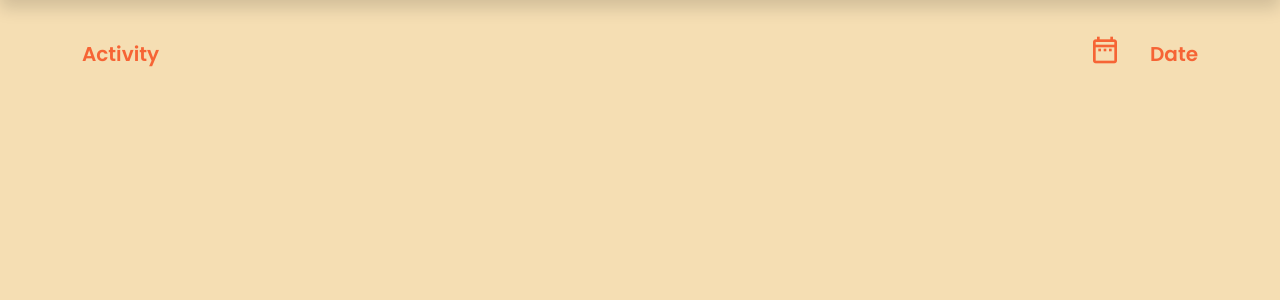
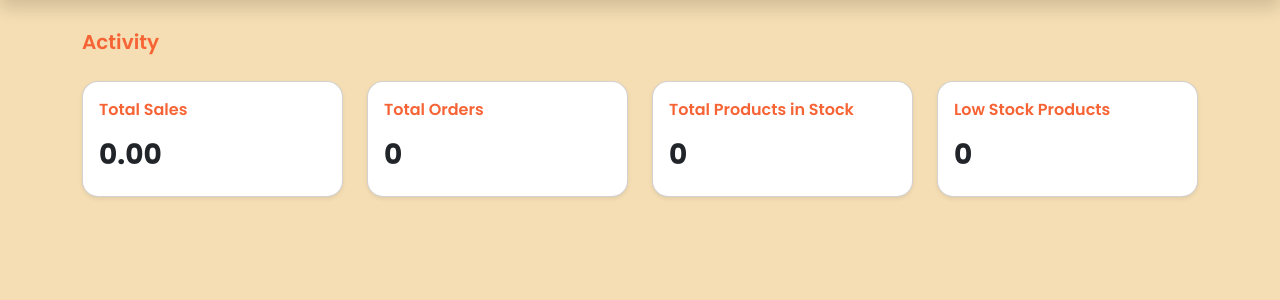
Before and after one commit to jeriel08/SmartStock-Inventory-IT6-Project, a PHP site: page /views/dashboard.php in a window 1280 px wide. Shown: the part 69-369 px from the top of the page. Run offline with PHP 8.4, Linux system fonts and the light colour scheme; a user stored in the database is signed in.

Commit message:
Integrate php and database on dashboard

```diff
--- a/views/dashboard.php
+++ b/views/dashboard.php
@@ -4,6 +4,30 @@ if (!isset($_SESSION['user_id'])) {
   header('Location: ../index.php');
   exit();
 }
+
+include '../database/database.php';
+
+// Call the stored procedure
+$sql = "CALL GetDashboardStats()";
+$result = $conn->multi_query($sql);
+
+$dashboardData = [];
+if ($result) {
+  do {
+    if ($res = $conn->store_result()) {
+      $dashboardData[] = $res->fetch_assoc();
+      $res->free();
+    }
+  } while ($conn->more_results() && $conn->next_result());
+}
+
+$conn->close();
+
+// Assign values
+$totalSales = $dashboardData[0]['total_sales'] ?? 0;
+$totalOrders = $dashboardData[1]['total_orders'] ?? 0;
+$totalProducts = $dashboardData[2]['total_products'] ?? 0;
+$lowStockProducts = $dashboardData[3]['low_stock_products'] ?? 0;
 ?>
 
 <!DOCTYPE html>
@@ -150,14 +174,37 @@ if (!isset($_SESSION['user_id'])) {
     <div class="row">
       <div class="col-md-12 mt-5 d-inline-flex align-items-center">
         <p class="fw-semibold fs-5 mb-0">Activity</p>
-        <div class="d-inline-flex ms-auto mw-5 align-items-center">
-          <a class="btn custom-date-range-button ms-3">
-            <span class="material-icons-outlined fs-2">date_range</span>
-          </a>
-          <p class="fw-semibold fs-5 mb-0 ms-3 mw-5">Date</p>
+      </div>
+    </div>
+
+    <!-- Row for summary cards -->
+    <div class="row mt-4">
+      <div class="col-md-3">
+        <div class="card shadow-sm rounded-4 p-3">
+          <p class="fw-semibold">Total Sales</p>
+          <h3 class="fw-bold"><?php echo number_format($totalSales, 2); ?></h3>
+        </div>
+      </div>
+      <div class="col-md-3">
+        <div class="card shadow-sm rounded-4 p-3">
+          <p class="fw-semibold">Total Orders</p>
+          <h3 class="fw-bold"><?php echo $totalOrders; ?></h3>
+        </div>
+      </div>
+      <div class="col-md-3">
+        <div class="card shadow-sm rounded-4 p-3">
+          <p class="fw-semibold">Total Products in Stock</p>
+          <h3 class="fw-bold"><?php echo $totalProducts; ?></h3>
+        </div>
+      </div>
+      <div class="col-md-3">
+        <div class="card shadow-sm rounded-4 p-3">
+          <p class="fw-semibold">Low Stock Products</p>
+          <h3 class="fw-bold"><?php echo $lowStockProducts; ?></h3>
         </div>
       </div>
     </div>
+
   </div>
 </body>
 
```
